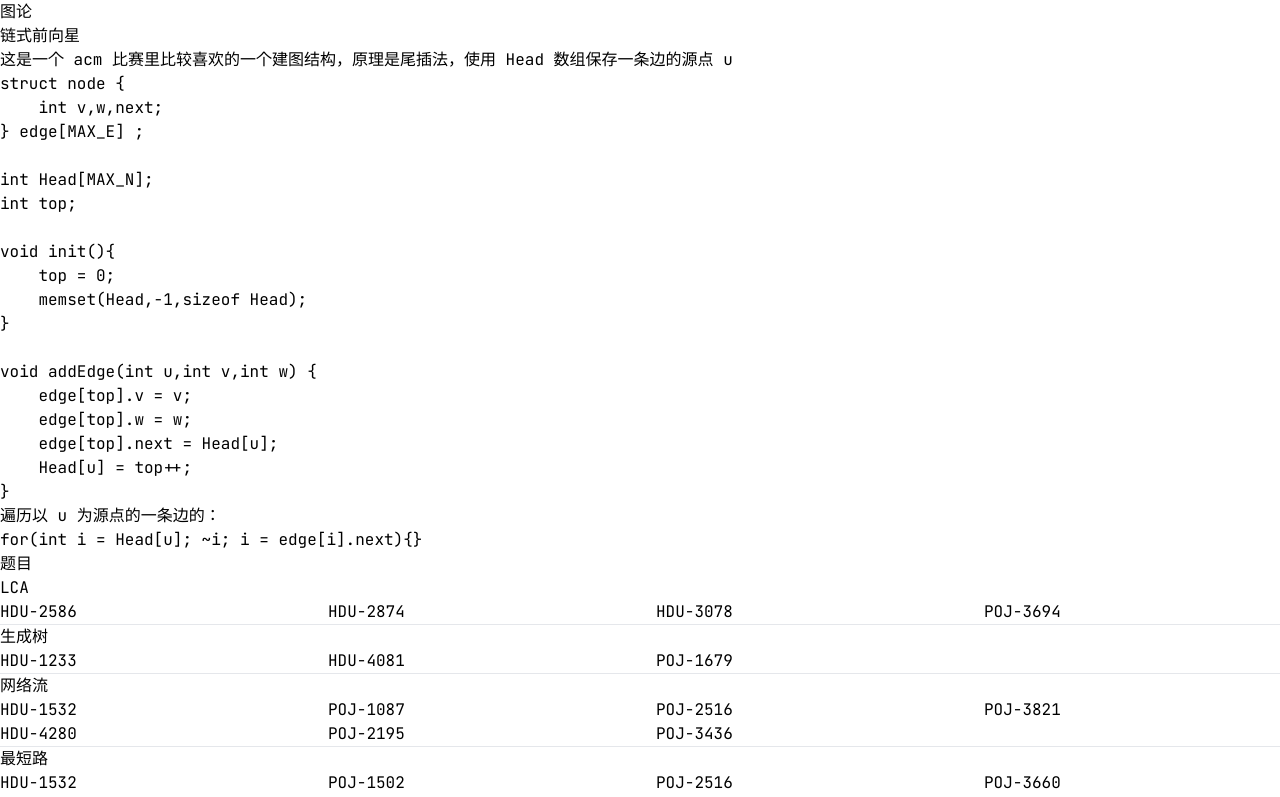
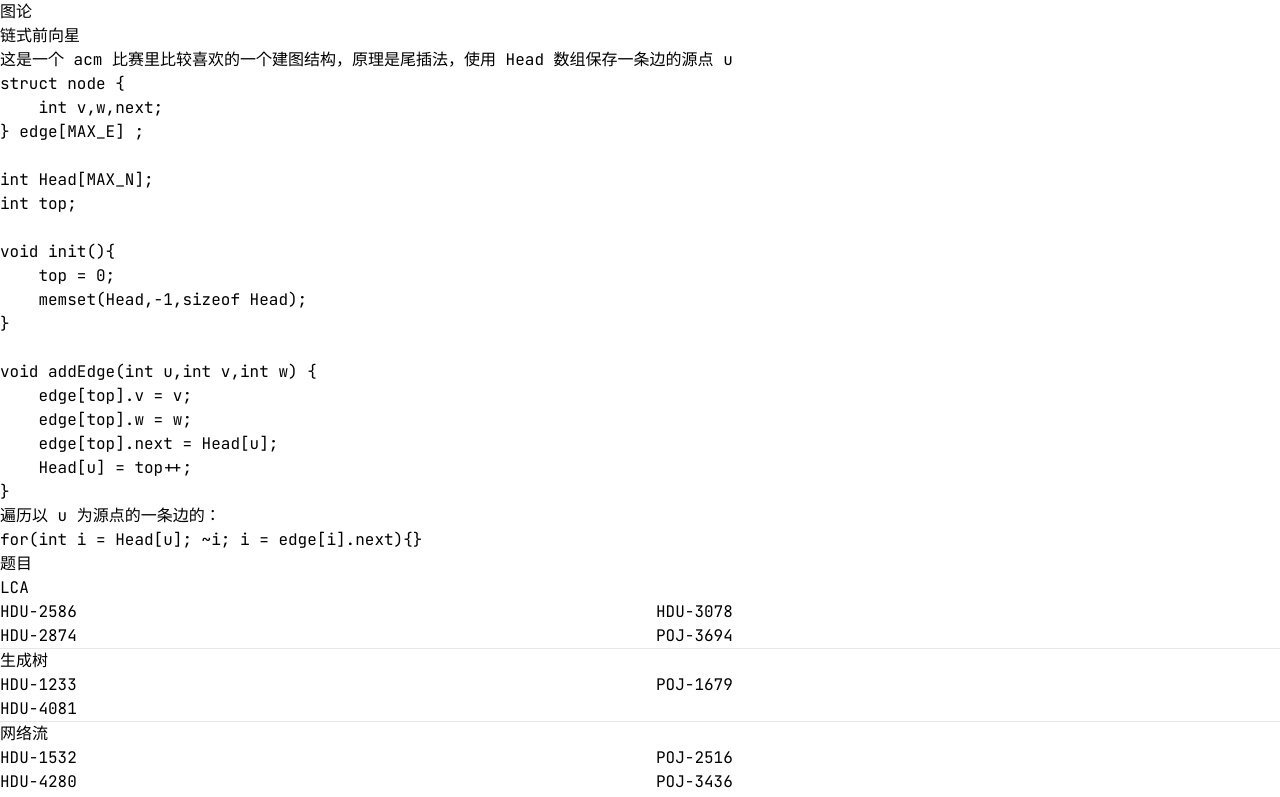
Before and after one commit to 1noob/next-notebook, a Next.js app: page /acm/graph in a window 1280 px wide. Shown: the top 797 px of the page. Built offline with nearby package versions, Linux system fonts and the light colour scheme.

Commit message:
modified:   components/columns.tsx 	modified:   pages/acm/string.mdx

```diff
--- a/components/columns.tsx
+++ b/components/columns.tsx
@@ -9,7 +9,6 @@ const columnVariants = tv(
         one: "columns-1",
         two: "columns-2",
         three: "columns-3",
-        four: "columns-4"
       },
     },
     defaultVariants: {
@@ -17,7 +16,7 @@ const columnVariants = tv(
     },
   },
   {
-    responsiveVariants: ["sm", "md", "xl"],
+    responsiveVariants: ["sm", "md", "lg"],
   }
 );
 
@@ -27,11 +26,7 @@ export function Columns(props: SlotProps & ColumnVariants) {
   const { count, ...restProps } = props;
   return <Slot
       className={columnVariants({
-          count: {
-              initial: "two",
-              md: "three",
-              xl: "four"
-          }
+          count: count
       })}
       {...restProps}
   />;
```
Also changed, not shown: pages/acm/string.mdx (line endings or trailing spaces).
